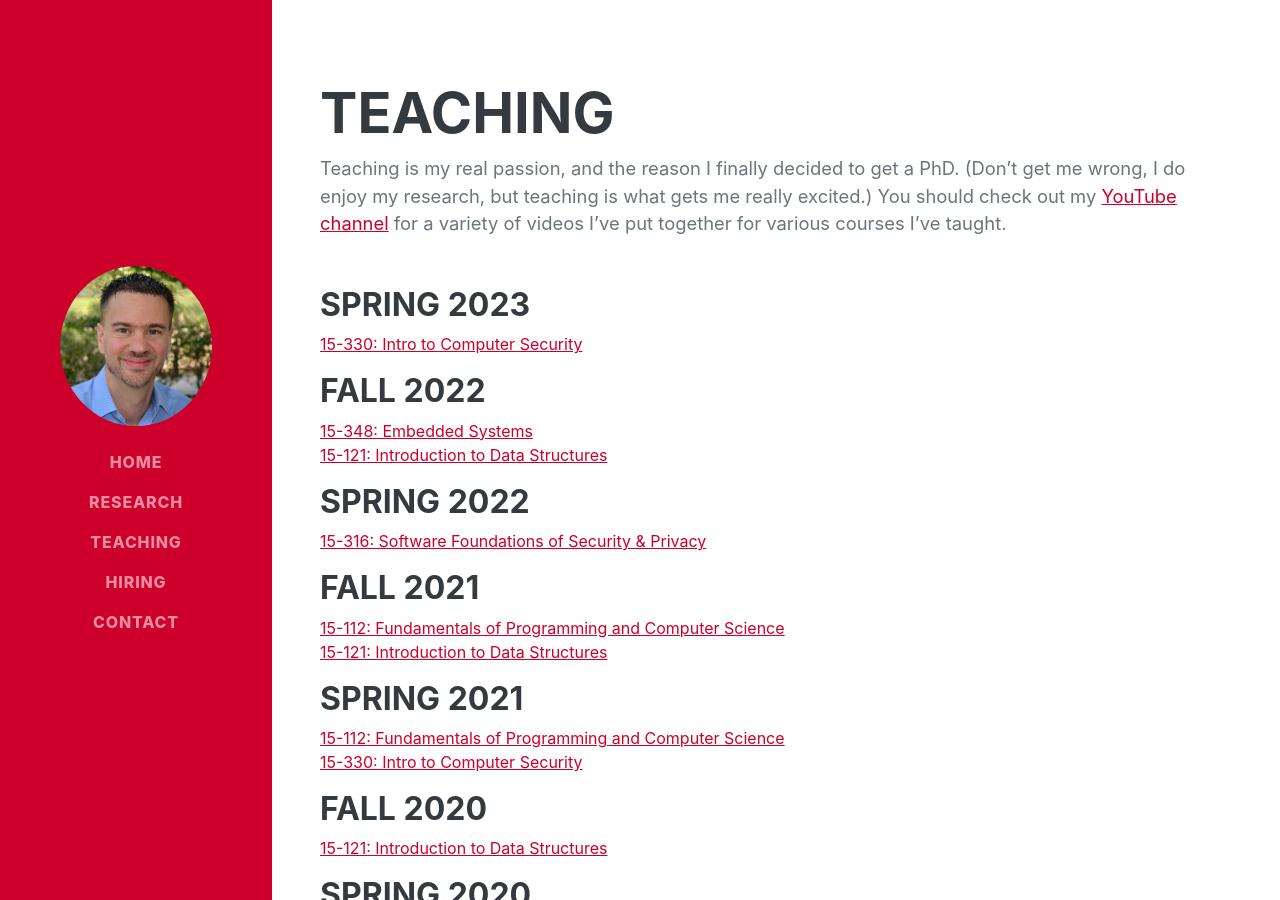
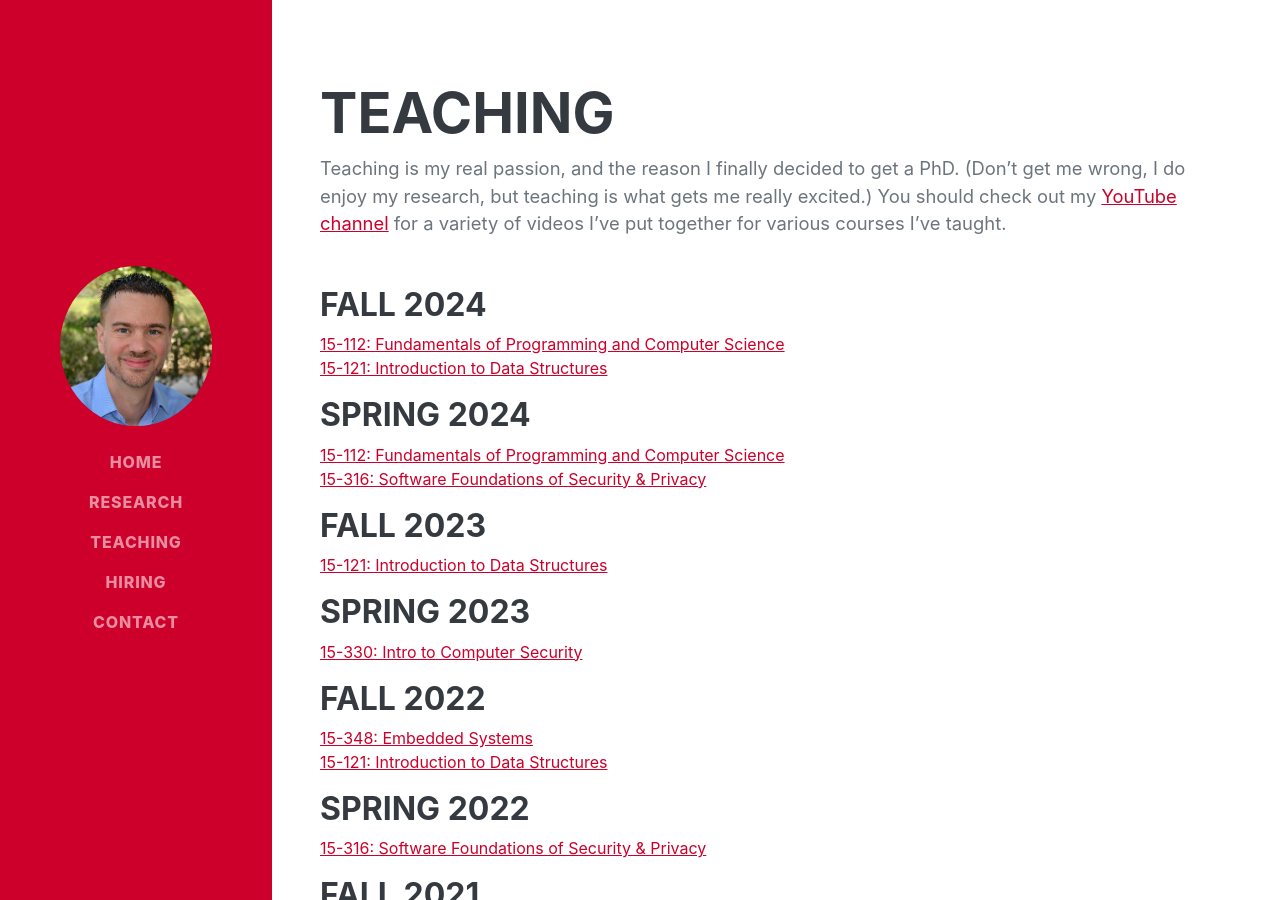
Before and after one commit to rriley/website, a Jekyll site: the page built from teaching/index.md, in a window 1280 px wide and 900 px high. Built offline with Jekyll 4.4.1, drawn with Linux system fonts in a browser that asks for light colours; nearby versions of some CDN libraries; some web fonts are replaced.

Commit message:
Updating course links

```diff
--- a/teaching/index.md
+++ b/teaching/index.md
@@ -9,15 +9,26 @@ Teaching is my real passion, and the reason I finally decided to get a PhD. (Don
 You should check out my [YouTube channel](https://www.youtube.com/channel/UCZy1TmqIMQ4perExQerm5bQ) for a variety of videos I've put together for various courses I've taught.
 {: class="lead mb-5"}
 
+### Fall 2024
+[15-112: Fundamentals of Programming and Computer Science](https://www.cs.cmu.edu/~112q/)
+[15-121: Introduction to Data Structures](https://www.cs.cmu.edu/~rdriley/121/)
+
+### Spring 2024
+[15-112: Fundamentals of Programming and Computer Science](https://archive.vsecurity.info/15112-s24/)
+[15-316: Software Foundations of Security & Privacy](https://archive.vsecurity.info/15316-s24/)
+
+### Fall 2023
+[15-121: Introduction to Data Structures](https://archive.vsecurity.info/15121-f23/)
+
 ### Spring 2023
 [15-330: Intro to Computer Security](https://www.cs.cmu.edu/~rdriley/330/)
 
 ### Fall 2022
 [15-348: Embedded Systems](https://web2.qatar.cmu.edu/cs/15348/)
-[15-121: Introduction to Data Structures](https://www.cs.cmu.edu/~rdriley/121/)
+[15-121: Introduction to Data Structures](https://archive.vsecurity.info/15121-f22/)
 
 ### Spring 2022
-[15-316: Software Foundations of Security & Privacy](https://web2.qatar.cmu.edu/cs/15316/)
+[15-316: Software Foundations of Security & Privacy](https://archive.vsecurity.info/15316-s22/)
 
 ### Fall 2021
 [15-112: Fundamentals of Programming and Computer Science](https://archive.vsecurity.info/15112-f21/)
```
